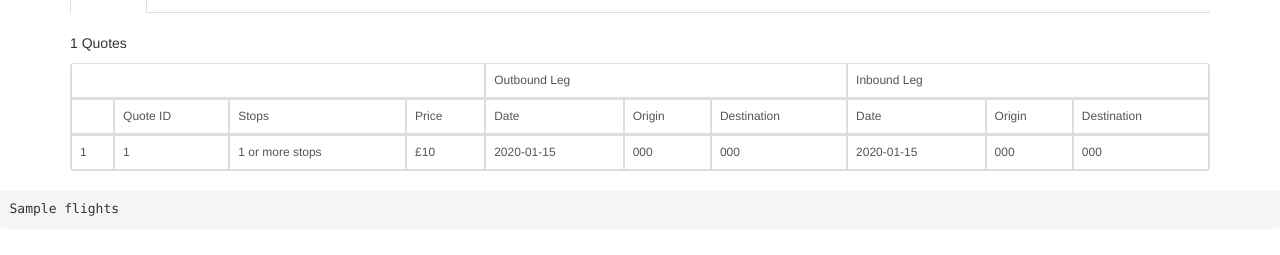
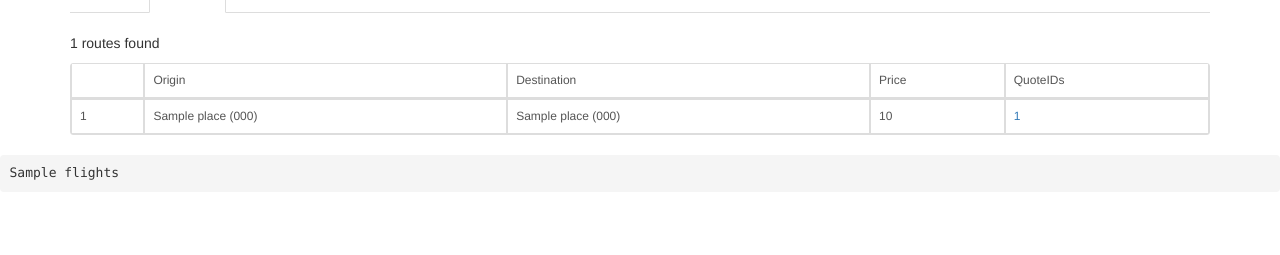
Before and after one commit to samheyman/skyscanner-test-harnesses, a Django app: template flights/templates/flights/results.html in a window 1280 px wide. Shown: the part 266-521 px from the top of the page. Run offline with Django 3.2, Linux system fonts and the light colour scheme; the template is opened without the code that fills it: most values are stand-ins (such as "Sample title", 1, 10 or a date in 2020); parts of the project's set-up code (start-up, migrations or seed data) failed here and were passed over; some libraries are stand-ins or nearby versions.

Commit message:
adding latest files

```diff
--- a/flights/templates/flights/results.html
+++ b/flights/templates/flights/results.html
@@ -4,7 +4,7 @@
 {% block main %}
 
     <ol class="breadcrumb" style="padding-left:60px">
-      <li><a href="./index.html">Home</a></li>
+      <li><a href="./">Home</a></li>
       <li class="active">{{ api_service }}</li>
     </ol>
 
@@ -21,9 +21,9 @@
 <!--  -->          <a href="{{ repro_url }}" target="_blank"><pre>{{ repro_url }}</pre></a>
 
 <ul class="nav nav-tabs" role="tablist">
+  <li role="presentation" >
+    <a href="#quotes" aria-controls="quotes" role="tab" data-toggle="tab">Quotes</a></li>
   <li role="presentation" class="active">
-    <a href="#quotes" aria-controls="quotes" role="tab" data-toggle="tab">Quotes</a></li>
-  <li role="presentation">
     <a href="#routes" aria-controls="routes" role="tab" data-toggle="tab">Routes</a></li>
   <li role="presentation">
     <a href="#dates" aria-controls="dates" role="tab" data-toggle="tab">Dates</a></li>
@@ -34,7 +34,7 @@
 <br>
 
 <div class="tab-content">
-    <div role="tabpanel" class="tab-pane active" id="quotes">
+    <div role="tabpanel" class="tab-pane " id="quotes">
 
       <p>{{ quotes|length }} Quotes</p>
       <table class="table table-bordered table-hover table-striped" id="permissions-table">
@@ -167,8 +167,60 @@
       </table>
     </div>
 
-    <div role="tabpanel" class="tab-pane" id="routes">
-      <p>{{ routes|length }} routes</p>
+    <div role="tabpanel" class="tab-pane active" id="routes">
+      <p>{{ routes|length }} routes found</p>
+      <table class="table table-bordered table-hover table-striped" id="permissions-table">
+        <thead>
+          <tr>
+            <td></td>
+            <td>Origin</td>
+            <td>Destination</td>
+            <td>Price</td>
+            <td>QuoteIDs</td>
+          </tr>
+        </thead>
+        <tbody>
+
+            {% for route in routes %}
+                <tr>
+                        <td>
+                            {{forloop.counter}}
+                        </td>
+
+                        {% if route.OriginId %}
+                          {% for place in response.Places %}
+                            {% if route.OriginId == place.PlaceId %}
+                              <td>{{ place.Name }} ({{ place.SkyscannerCode }})</td>
+                            {% endif %}
+                          {% endfor %}
+                        {% else %}
+                          <td>-</td>
+                        {% endif %}
+
+                        {% if route.DestinationId %}
+                          {% for place in response.Places %}
+                            {% if route.DestinationId == place.PlaceId %}
+                              <td>{{ place.Name }} ({{ place.SkyscannerCode }})</td>
+                            {% endif %}
+                          {% endfor %}
+                        {% else %}
+                          <td>-</td>
+                        {% endif %}
+
+                        <td>
+                            {{ route.Price }}
+                        </td>
+                        <td>
+                            {% for id in route.QuoteIds %}
+                            <a href="#" data-toggle="popover" data-content="{{ id }}" data-original-title="Quote info">
+                              {{ id }}
+                            </a>
+                            {% endfor %}
+
+                </tr>
+            {% endfor %}
+        </tbody>
+    </table>
     </div>
 
     <div role="tabpanel" class="tab-pane" id="dates">
@@ -364,4 +416,10 @@
 
     <div><pre>{{ flights }}</pre></div>
 
+
+    <script>
+        $(document).ready(function(){
+            $('[data-toggle="popover"]').popover();
+        });
+        </script>
 {% endblock main %}
--- /dev/null
+++ b/travel_apis/views.py
@@ -0,0 +1,6 @@
+import os
+from django.http import HttpResponse
+from django.shortcuts import render
+
+def index(request):
+    return render(request, 'index.html', {})
```
Also changed, not shown: flights/templates/flights/index.html (+8 -2 lines), static/img/hotel.png (added), 1 other file.
